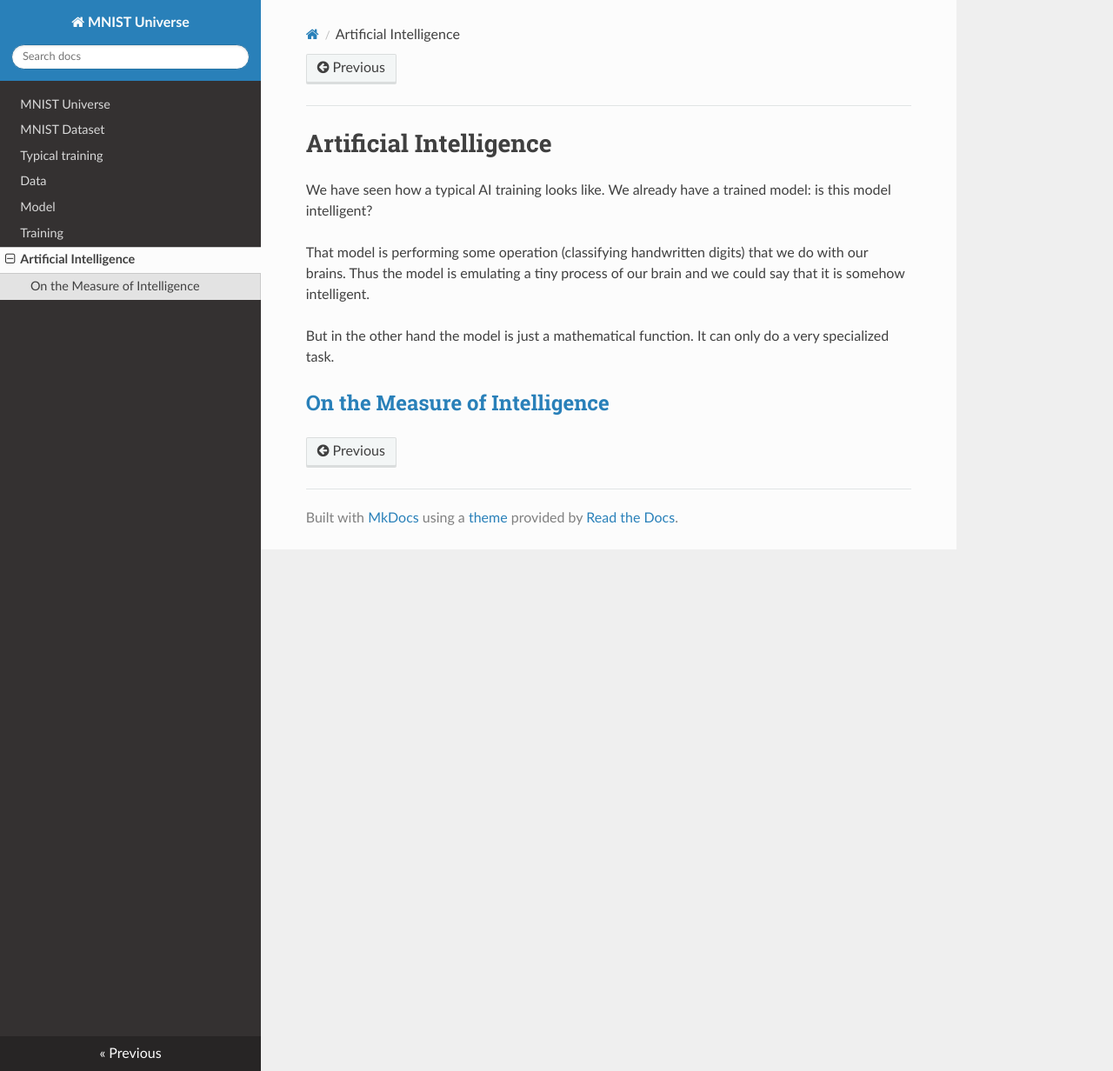
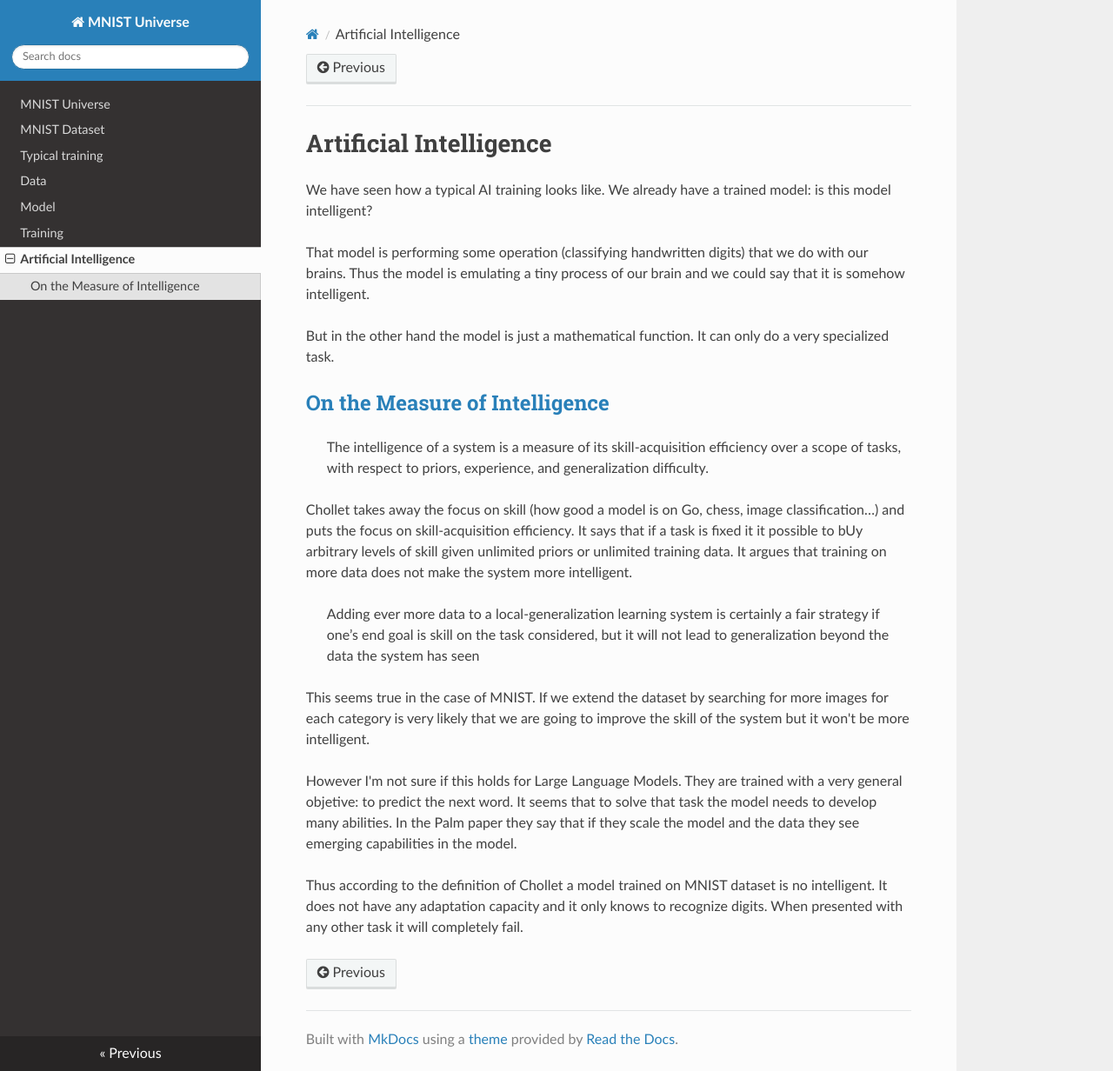
Before and after one commit to ironbar/mnist_universe, an MkDocs documentation site: the page built from docs/05_artificial_intelligence.md, in a window 1280 px wide and 1232 px high. Shown: the whole window at 87% size. Built offline with MkDocs 1.6.1, drawn with Linux system fonts in a browser that asks for light colours; nearby versions of some CDN libraries.

Commit message:
Update 05_artificial_intelligence.md

```diff
--- a/docs/05_artificial_intelligence.md
+++ b/docs/05_artificial_intelligence.md
@@ -8,3 +8,15 @@ Thus the model is emulating a tiny process of our brain and we could say that it
 But in the other hand the model is just a mathematical function. It can only do a very specialized task.
 
 ## [On the Measure of Intelligence](https://arxiv.org/abs/1911.01547)
+
+> The intelligence of a system is a measure of its skill-acquisition efficiency over a scope of tasks, with respect to priors, experience, and generalization difficulty.
+
+Chollet takes away the focus on skill (how good a model is on Go, chess, image classification…) and puts the focus on skill-acquisition efficiency. It says that if a task is fixed it it possible to bUy arbitrary levels of skill given unlimited priors or unlimited training data. It argues that training on more data does not make the system more intelligent.
+
+> Adding ever more data to a local-generalization learning system is certainly a fair strategy if one’s end goal is skill on the task considered, but it will not lead to generalization beyond the data the system has seen
+
+This seems true in the case of MNIST. If we extend the dataset by searching for more images for each category is very likely that we are going to improve the skill of the system but it won't be more intelligent.
+
+However I'm not sure if this holds for Large Language Models. They are trained with a very general objetive: to predict the next word. It seems that to solve that task the model needs to develop many abilities. In the Palm paper they say that if they scale the model and the data they see emerging capabilities in the model.
+
+Thus according to the definition of Chollet a model trained on MNIST dataset is no intelligent. It does not have any adaptation capacity and it only knows to recognize digits. When presented with any other task it will completely fail.
```
